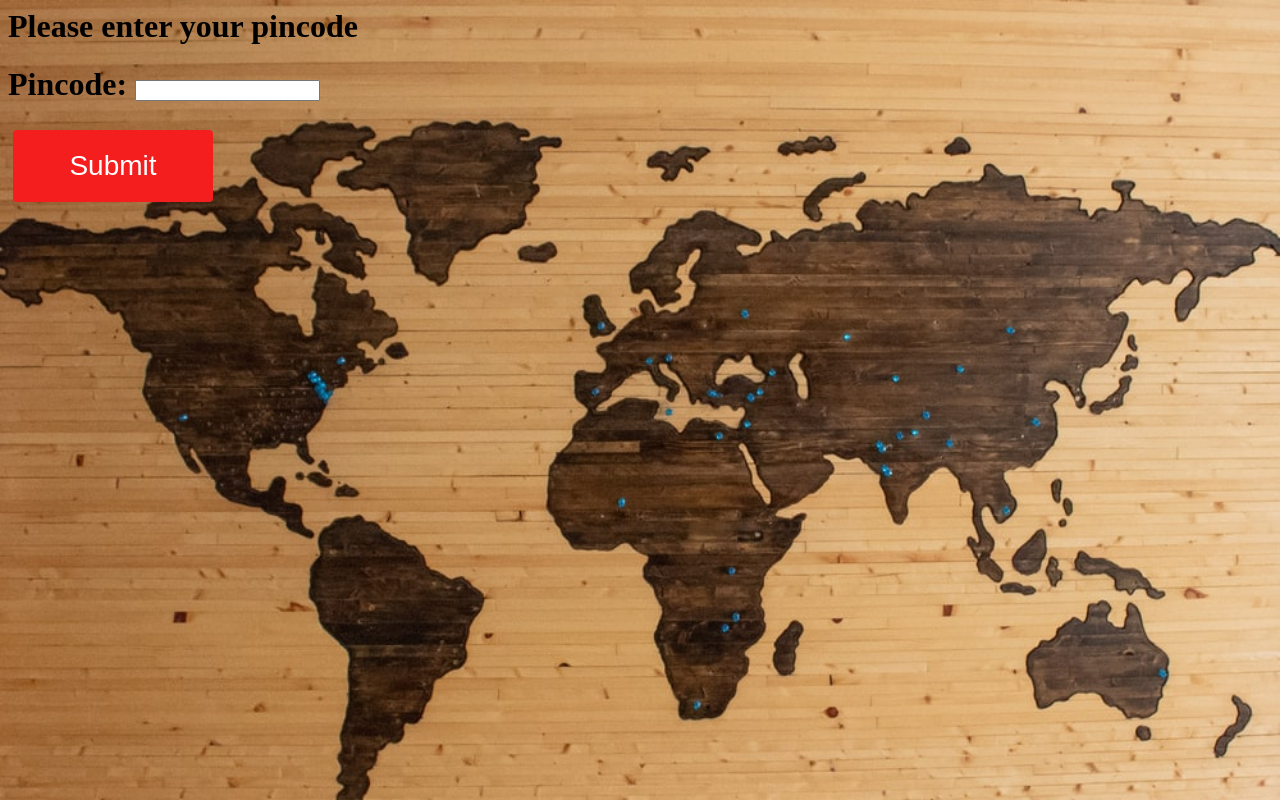
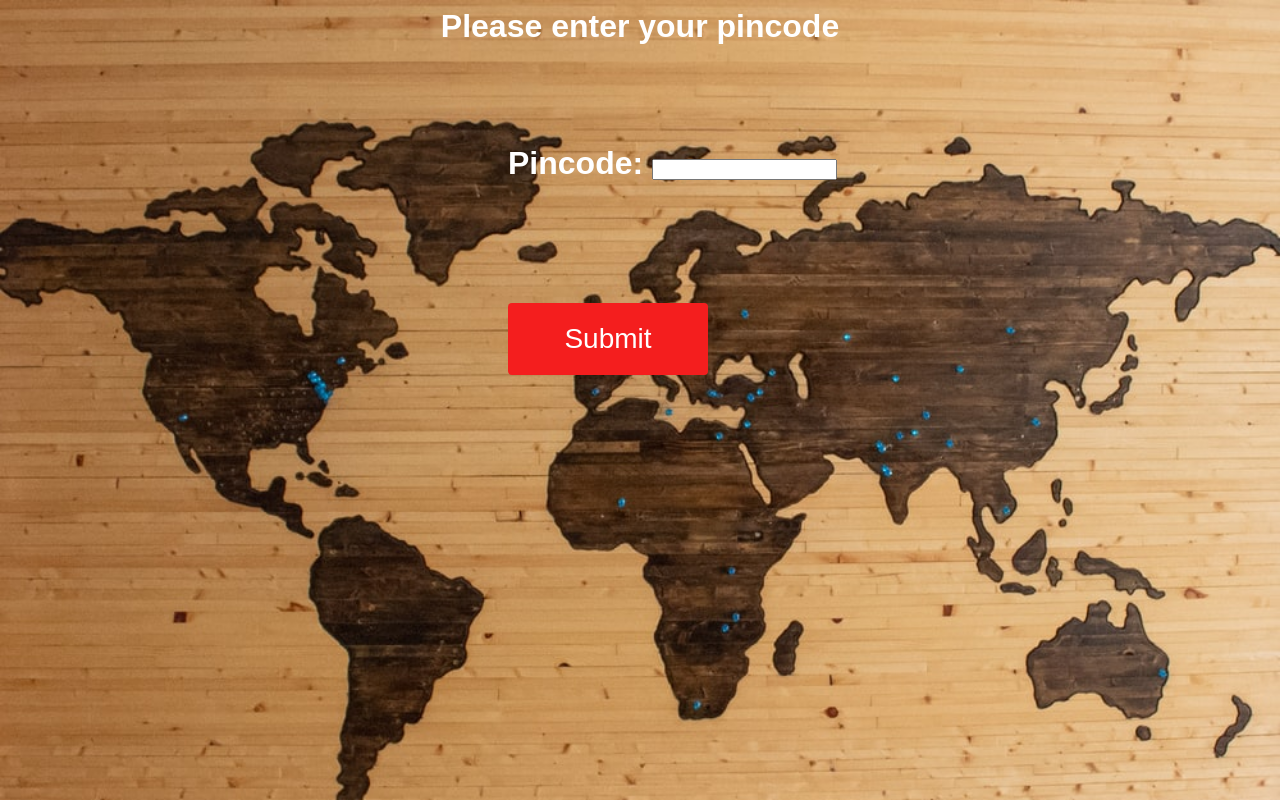
Before and after one commit to Rohith04MVK/Glitch-web-hosting, a Flask app: page /form in a window 1280 px wide. Run offline with Flask 2, Linux system fonts and the light colour scheme.

Commit message:
design better webpage

```diff
--- a/templates/form.html
+++ b/templates/form.html
@@ -7,6 +7,9 @@
 <head>
     <meta name="viewport" content="width=device-width, initial-scale=1">
     <style>
+    	body {
+    		font-family: sans-serif;
+    	}
         .button {
             border-radius: 4px;
             background-color: #f41e1e;
@@ -19,21 +22,43 @@
             transition: all 0.5s;
             cursor: pointer;
             margin: 5px;
+            margin-left: 500px;
+            margin-top: 100px;
+        }
+
+        #center {
+        	color: white;
+        	text-align: center;
+        }
+
+        #center-id {
+        	margin-left: 500px;
+            margin-top: 100px;
+        }
+
+        #white {
+        	color: white;
         }
     </style>
 </head>
 
 <body>
-    <h1>Please enter your pincode</h1>
+    <h1 id="center">Please enter your pincode</h1>
     <form method="POST" action="{{ url_for('form') }}">
         {{ form.hidden_tag() }}
         {{ form.csrf_token }}
-        <h1>{{ form.pincode.label }}
-        {{ form.pincode }}</h1>
+
+        <h1 id="center-id" >
+        	<div id="white">
+        		{{ form.pincode.label }} {{ form.pincode }}
+        	</div>
+        </h1>
         <ul style="color: red;">
-    {% for error in form.pincode.errors %}
-        <h2><b>{{error}}</b></h2>
-    {% endfor %}
+		    {% for error in form.pincode.errors %}
+		        <h2>
+		            <b>{{error}}</b>
+		        </h2>
+		    {% endfor %}
         </ul>
         <input class="button" type="submit" value='Submit'>
     </form>
```
Also changed, not shown: templates/welcome.html (+33 -7 lines).
